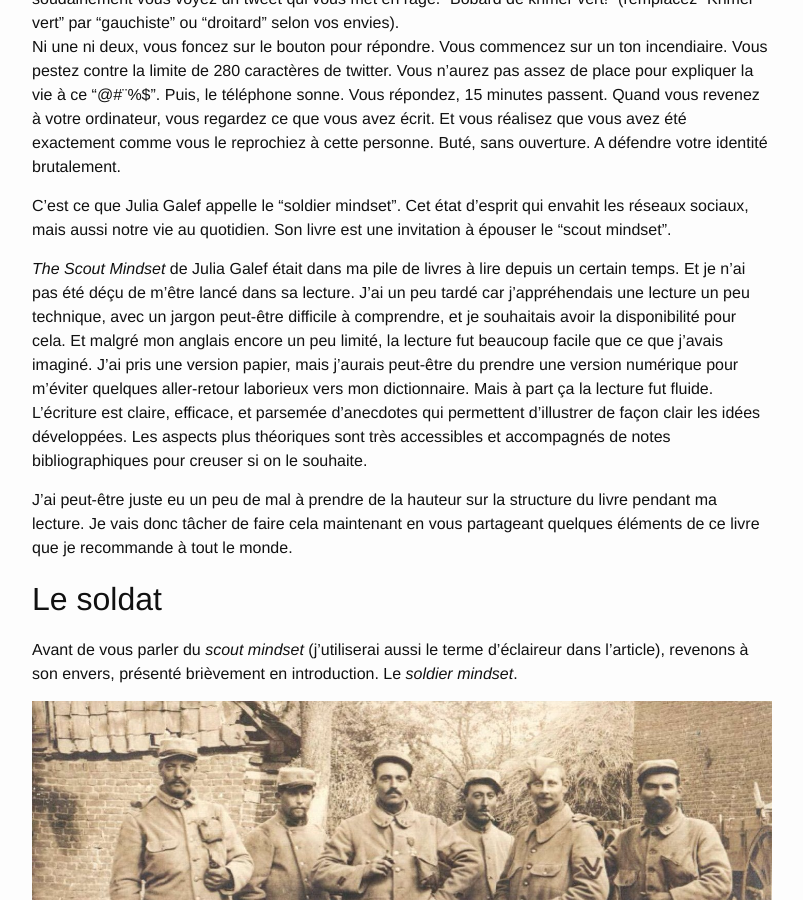
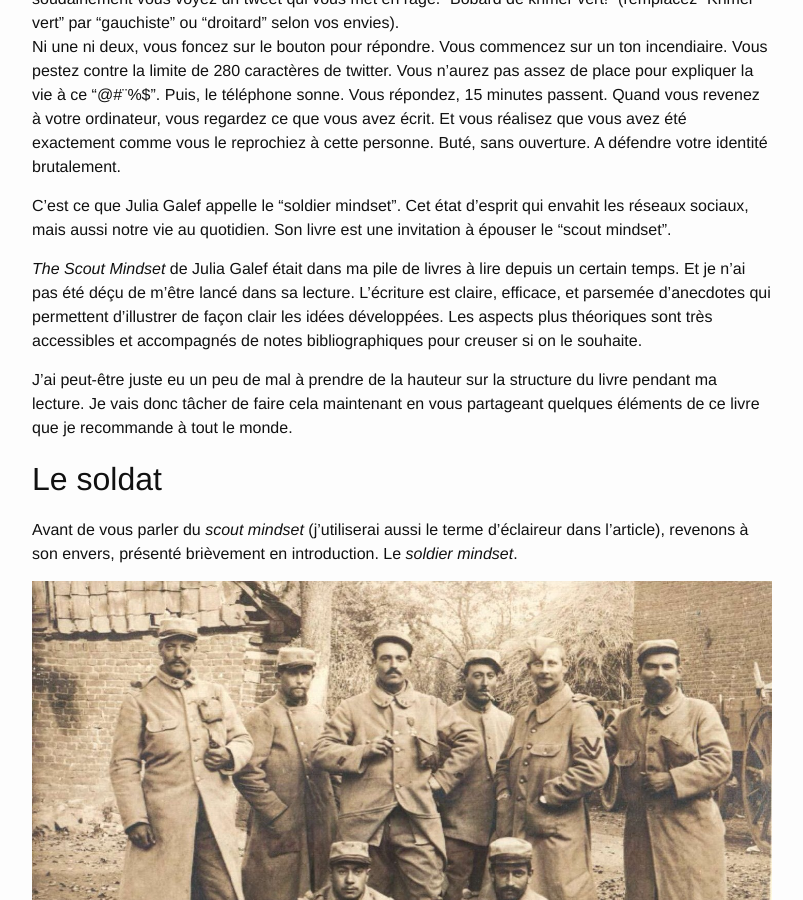
Before and after one commit to fego/fego.github.io, a Jekyll site: the page built from docs/_posts/2023-02-04-Fiche de lecture The Scout Mindset de Julia Galef.md, in a window 1280 px wide and 900 px high, scrolled down 369 px. Shown: the whole window, without its empty margins (238-1041 px from the left). Built offline with Jekyll 4.4.1, drawn with Linux system fonts in a browser that asks for light colours; our own code applies the rules of GitHub Pages for plain Markdown files.

Commit message:
the scout mindset

```diff
--- a/docs/_posts/2023-02-04-Fiche de lecture The Scout Mindset de Julia Galef.md
+++ b/docs/_posts/2023-02-04-Fiche de lecture The Scout Mindset de Julia Galef.md
@@ -20,10 +20,6 @@ Son livre est une invitation à épouser le "scout mindset".
 
 *The Scout Mindset* de Julia Galef était dans ma pile de livres à lire depuis un certain temps.
 Et je n'ai pas été déçu de m'être lancé dans sa lecture.
-J'ai un peu tardé car j'appréhendais une lecture un peu technique, avec un jargon peut-être difficile à comprendre, et je souhaitais avoir la disponibilité pour cela.
-Et malgré mon anglais encore un peu limité, la lecture fut beaucoup facile que ce que j'avais imaginé.
-J'ai pris une version papier, mais j'aurais peut-être du prendre une version numérique pour m'éviter quelques aller-retour laborieux vers mon dictionnaire.
-Mais à part ça la lecture fut fluide.
 L'écriture est claire, efficace, et parsemée d'anecdotes qui permettent d'illustrer de façon clair les idées développées.
 Les aspects plus théoriques sont très accessibles et accompagnés de notes bibliographiques pour creuser si on le souhaite.
 
```
